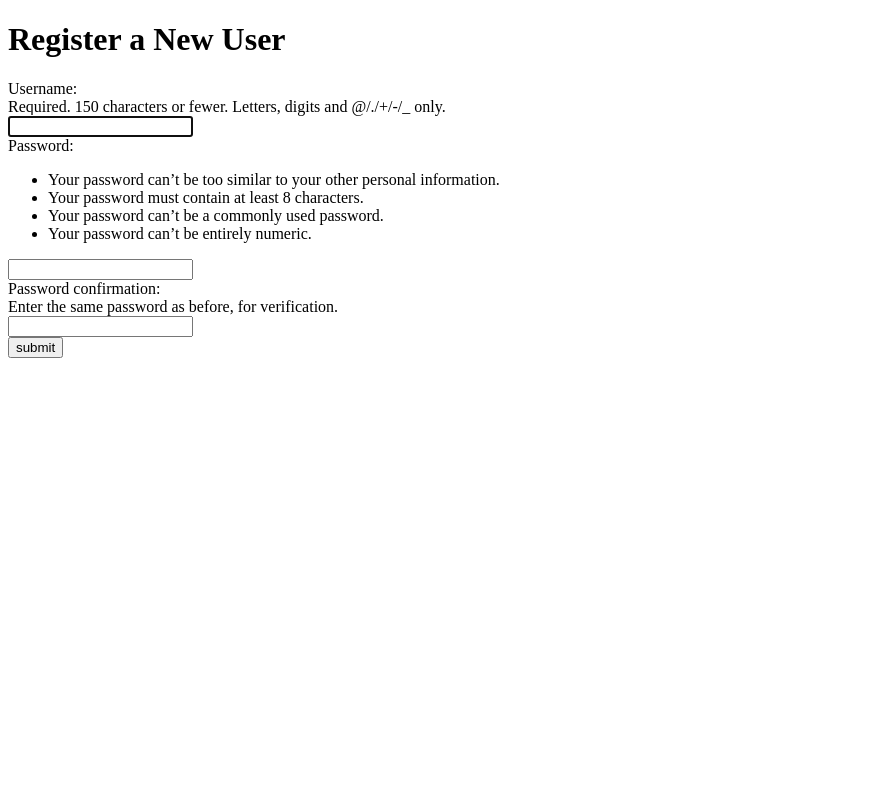
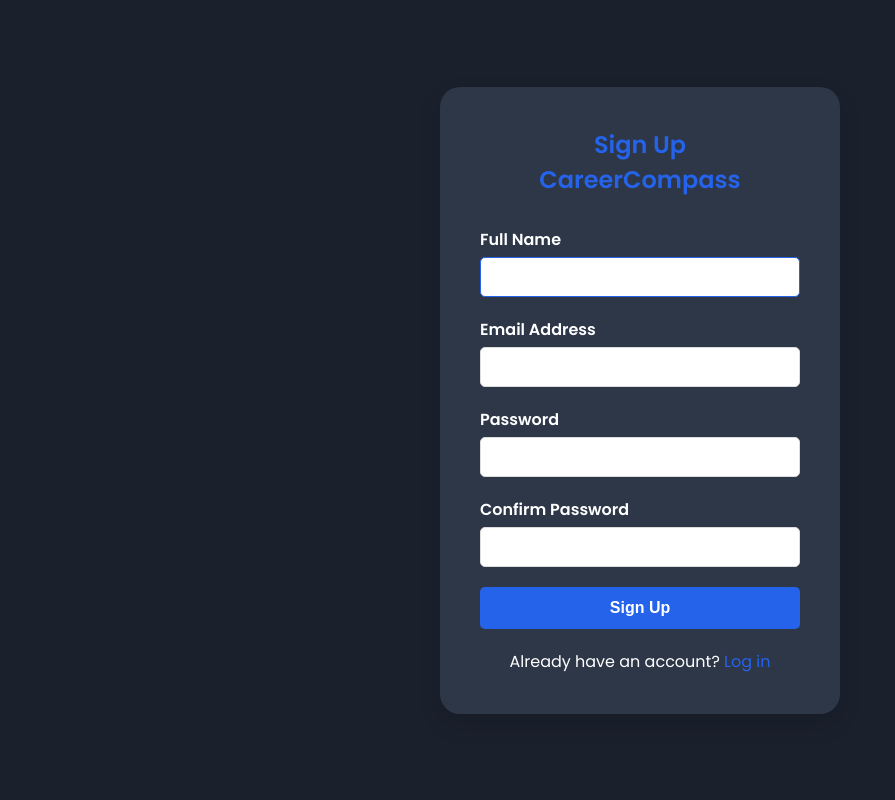
Before and after one commit to rohith7612/CareerCompass, a Django app: page /users/register/ in a window 1280 px wide. Shown: the whole page, without its empty margins (0-895 px from the left). Run offline with Django 5.2, Linux system fonts and the light colour scheme; some libraries are stand-ins or nearby versions.

Commit message:
first commit

```diff
--- /dev/null
+++ b/project/users/forms.py
@@ -0,0 +1,10 @@
+from django.forms import ModelForm
+from django.contrib.auth.forms import UserCreationForm
+from django.contrib.auth.models import User
+from django import forms
+
+
+class CreateUserForm(UserCreationForm):
+    class Meta:
+        model = User
+        fields = ['username', 'email', 'password1', 'password2']
--- a/project/users/templates/users/register.html
+++ b/project/users/templates/users/register.html
@@ -5,7 +5,7 @@
     <meta name="viewport" content="width=device-width, initial-scale=1.0">
     <title>Sign Up - CareerCompass</title>
     <link href="https://cdnjs.cloudflare.com/ajax/libs/font-awesome/6.0.0-beta3/css/all.min.css" rel="stylesheet">
-    {% comment %} <style>
+     <style>
         @import url('https://fonts.googleapis.com/css2?family=Poppins:wght@300;400;600&display=swap');
 
         :root {
@@ -126,32 +126,29 @@
                 padding: 30px;
             }
         }
-    </style> {% endcomment %}
+    </style>
 </head>
 <body>
-    {% comment %} <div class="container"> {% endcomment %}
-    <h1>Register a New User</h1>
+     <div class="container">
         <form class="signup-form" action="/users/register/" method="post">
-            {{form}}
             {% csrf_token %}
-            <button>submit</button>
 
-            {% comment %} <h2>Sign Up<br> CareerCompass</h2>
+             <h2>Sign Up<br> CareerCompass</h2>
             <div class="form-group">
                 <label for="name">Full Name</label>
-                <input type="text" id="name" name="name" required>
+                {{form.username}}
             </div>
             <div class="form-group">
                 <label for="email">Email Address</label>
-                <input type="email" id="email" name="email" required>
+                {{form.email}}
             </div>
             <div class="form-group">
                 <label for="password">Password</label>
-                <input type="password" id="password" name="password" required>
+                {{form.password1}}
             </div>
             <div class="form-group">
                 <label for="confirm-password">Confirm Password</label>
-                <input type="password" id="confirm-password" name="confirm_password" required>
+                {{form.password2}}
             </div>
             <button type="submit" class="btn">Sign Up</button>
             <div class="login-link">
@@ -172,6 +169,6 @@
                 alert('Passwords do not match!');
             }
         });
-    </script> {% endcomment %}
+    </script>
 </body>
 </html>
--- a/project/users/views.py
+++ b/project/users/views.py
@@ -1,15 +1,18 @@
 from django.shortcuts import render , redirect
 from django.contrib.auth.forms import UserCreationForm
+from django.http import HttpResponse
+from django.forms import inlineformset_factory
+from .forms import  CreateUserForm
 
 #Create your views here.
 def register_view(request):
     if request.method == "POST":
-        form = UserCreationForm(request.POST)
+        form = CreateUserForm(request.POST)
         if form.is_valid():
             form.save()
             return redirect("success")
     else:
-        form = UserCreationForm()
+        form = CreateUserForm()
     return render(request,"users/register.html",{"form" : form})
 
 def homepage(request):
```
Also changed, not shown: project/db.sqlite3.
